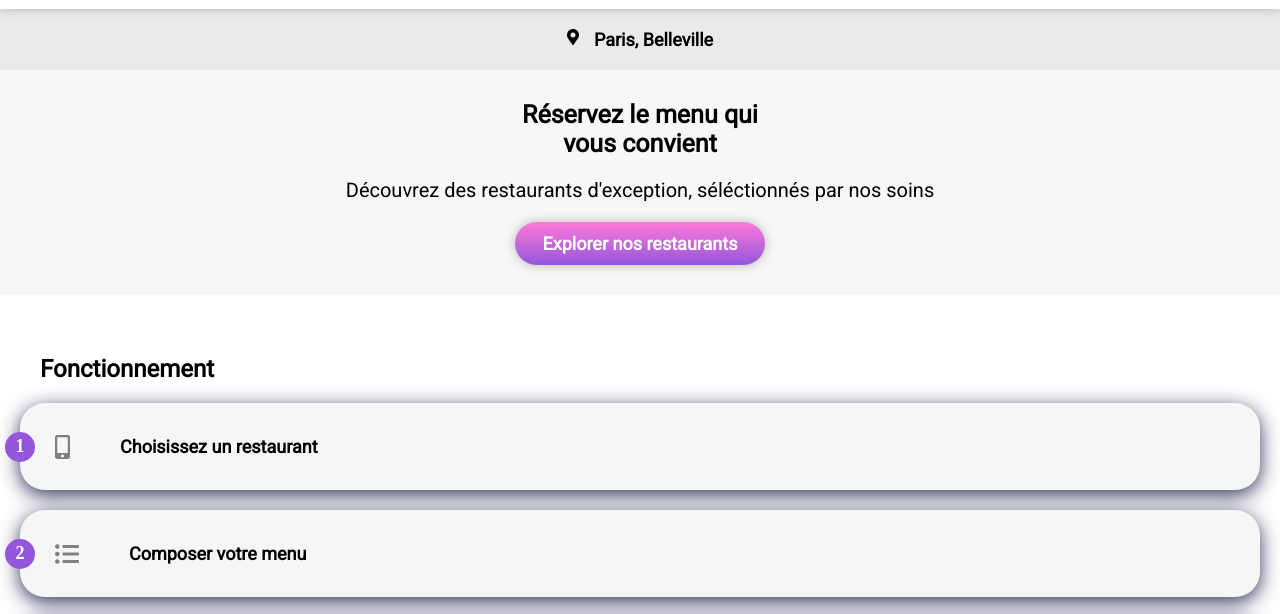
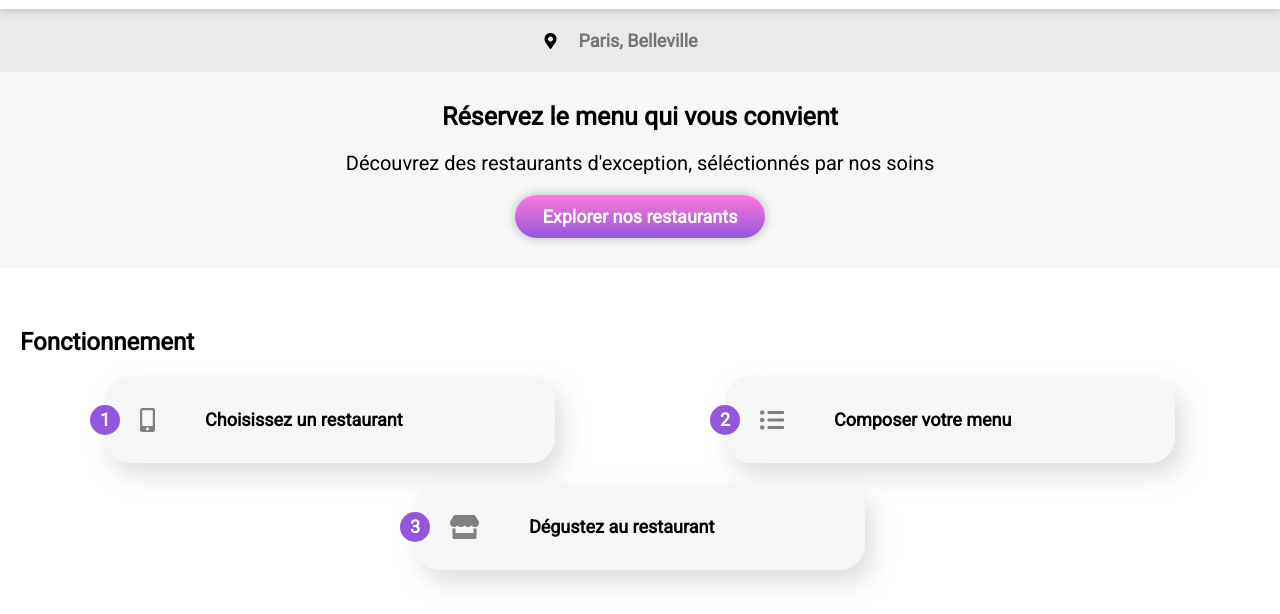
Before and after one commit to Celinep-dev/Oh_My_Food, a website: page index.html in a window 1280 px wide. Shown: the part 76-690 px from the top of the page. Drawn offline with Linux system fonts and the light colour scheme; a web font is replaced by a local one.

Commit message:
check maquette & rectification header input

```diff
--- a/index.html
+++ b/index.html
@@ -20,42 +20,42 @@
 
         <div class="location">
             <i class="fas fa-map-marker-alt location__icon"></i>
-            <p class="location__text">Paris, Belleville</p>
+            <input type="text" class="location__text" placeholder="Paris, Belleville">
         </div>
 
         <div class="hero">
             <h1 class="hero__title">Réservez le menu qui
-                <br>
+
                 vous convient
             </h1>
             <p class="hero__subtitle">Découvrez des restaurants d'exception, séléctionnés par nos soins</p>
-            <input type="button" value="Explorer nos restaurants" style="width: 250px;">
+            <input type="button" class="hero__button" value="Explorer nos restaurants">
         </div>
 
     </header>
 
     <main>
-        <section class="home">
-            <h2 class="home__title">Fonctionnement</h2>
-            <div class="home__container">
+        <section class="functioning">
+            <h2 class="functioning__title">Fonctionnement</h2>
+            <div class="functioning__container">
 
-                <article class="home__cards">
-                    <div class="home__number">1</div>
-                    <i class="fas fa-mobile-alt home__icon"></i>
-                    <p class="home__text">Choisissez un restaurant</p>
-                </article>
+                <div class="functioning_item">
+                    <div class="functioning_item__number">1</div>
+                    <i class="fas fa-mobile-alt functioning_item__icon"></i>
+                    <p class="functioning_item__text">Choisissez un restaurant</p>
+                </div>
 
-                <article class="home__cards">
-                    <div class="home__number">2</div>
-                    <i class="fas fa-list-ul home__icon"></i>
-                    <p class="home__text">Composer votre menu</p>
-                </article>
+                <div class="functioning_item">
+                    <div class="functioning_item__number">2</div>
+                    <i class="fas fa-list-ul functioning_item__icon"></i>
+                    <p class="functioning_item__text">Composer votre menu</p>
+                </div>
 
-                <article class="home__cards">
-                    <div class="home__number">3</div>
-                    <i class="fas fa-store home__icon"></i>
-                    <p class="home__text">Dégustez au restaurant</p>
-                </article>
+                <div class="functioning_item">
+                    <div class="functioning_item__number">3</div>
+                    <i class="fas fa-store functioning_item__icon"></i>
+                    <p class="functioning_item__text">Dégustez au restaurant</p>
+                </div>
 
             </div>
         </section>
--- /dev/null
+++ b/sass/layout/_global.scss
@@ -0,0 +1,5 @@
+body
+{
+    font-family: roboto, sans-serif;
+
+}
--- a/sass/layout/_header_index.scss
+++ b/sass/layout/_header_index.scss
@@ -16,8 +16,8 @@
 .location{
     background-color: #eaeaea;
     display: flex;
+    align-items: center;
     justify-content: center;
-
     padding: 20px 16px 20px 16px;
     position: relative;
 
@@ -25,7 +25,7 @@
         display: flex;
         justify-content: center;
         text-align: center;
-        margin-right: 10px;
+        margin: 0px 20px 0px 50px;
 
     }
 
@@ -34,8 +34,10 @@
         font-weight: 700;
         color: black;
         margin: 0;
-        margin-left: 5px;
+
         font-family: roboto, sans-serif;
+        border: none;
+        background-color: #eaeaea;
     }
 }
 
@@ -57,21 +59,21 @@
 
     &__subtitle{
         font-size: 20px;
-        font-weight: 300;
-        font-family: roboto, sans-serif;
+        font-weight: lighter;
+
+
 
     }
 }
 
-input{
+.hero__button{
 
     border: none;
-    width: 40%;
+    width: 250px;
     margin: auto;
     padding: 11px 10px;
     border-radius: 100px;
-    background-color: #686868;
-    background-image: linear-gradient(to top, $color-primary, $color-secondary);
+    background: linear-gradient(to top, $color-primary, $color-secondary);
     color: #ffff;
     font-size: 18px;
     font-weight: bold;
@@ -82,7 +84,7 @@ input{
 
 
     &:hover{
-        background-color: white;
+        filter:brightness(1.2);
         box-shadow: 0px 0px 12px 0px rgb(0 0 0 / 50%);
     }
 }
--- a/sass/layout/_main_home.scss
+++ b/sass/layout/functioning.scss
@@ -1,11 +1,12 @@
-.home{
+.functioning{
 
     padding: 60px 20px;
+    align-items: center;
+    margin-left: 20px;
 
     &__title{
         font-weight: bold;
         margin: 0px;
-        margin-left: 20px;
         font-family: roboto, sans-serif;
     }
 
@@ -18,11 +19,15 @@
         flex-wrap: wrap;
     }
 
-    &__cards{
+
+}
+
+.functioning_item {
+
     display: flex;
     padding: 15px;
-        background-color: #f6f6f6;
-        box-shadow: 0px 5px 20px 0px rgb(50, 50, 93);
+    background-color: $background_ligthgrey;
+    box-shadow: 7px 12px 20px 2px rgba(202,202,202,0.57);
     border-radius: 25px;
     align-items: center;
     cursor: pointer;
@@ -32,7 +37,7 @@
     gap: 20px;
     font-size: 18px;
     font-weight: bold;
-    }
+
 
     &__number{
 
@@ -58,13 +63,25 @@
         font-size: 18px;
         margin-left: 30px;
     }
+
+    &:hover{
+        background-color: $functioning-hover;
+        & >i {
+            color:$color-primary;
+        }
+    }
 }
 
 @media screen and (min-width:992px){
-    .home{
+    .functioning{
         max-width: 1440px;
         margin:auto;
 
     }
 
+    .functioning_item {
+        width: 420px;
+
     }
+
+}
--- a/sass/main.scss
+++ b/sass/main.scss
@@ -1,8 +1,8 @@
 @import "utils/variables";
 
+@import "layout/global";
 @import "layout/normalize";
-
-@import "layout/main_home";
+@import "layout/functioning";
 
 @import "layout/header_index";
 
--- a/sass/utils/_variables.scss
+++ b/sass/utils/_variables.scss
@@ -3,3 +3,5 @@ $footer_color:white;
 $color-primary:#9356DC;
 $color-secondary:#FF79DA;
 $color-tertiaire:#99E2D0;
+$functioning-hover:#f5edff;
+$background_ligthgrey:#f6f6f6;
```
Also changed, not shown: css/style.css, 1 other file. Lines whose indentation alone changed are shown as unchanged.
